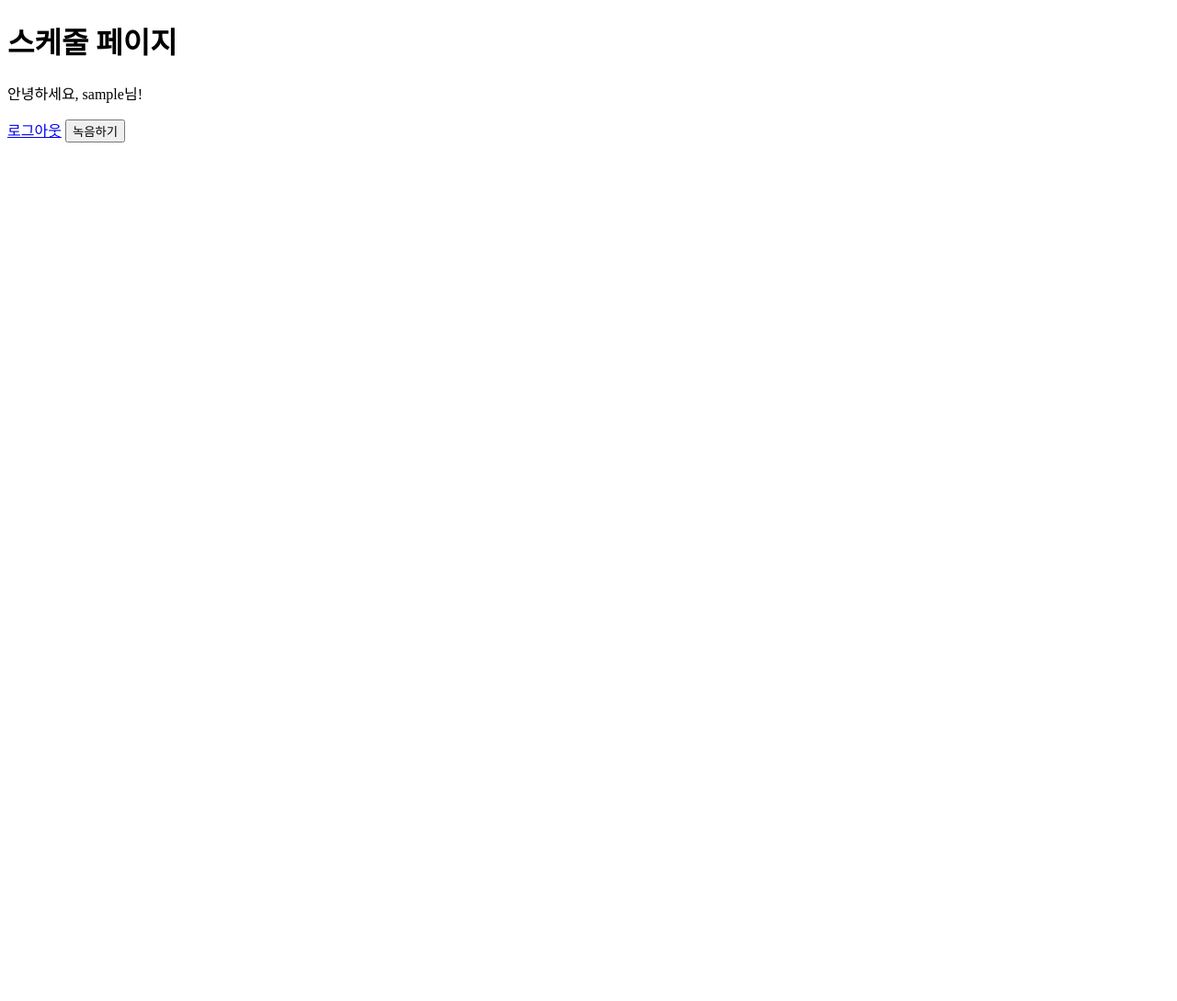
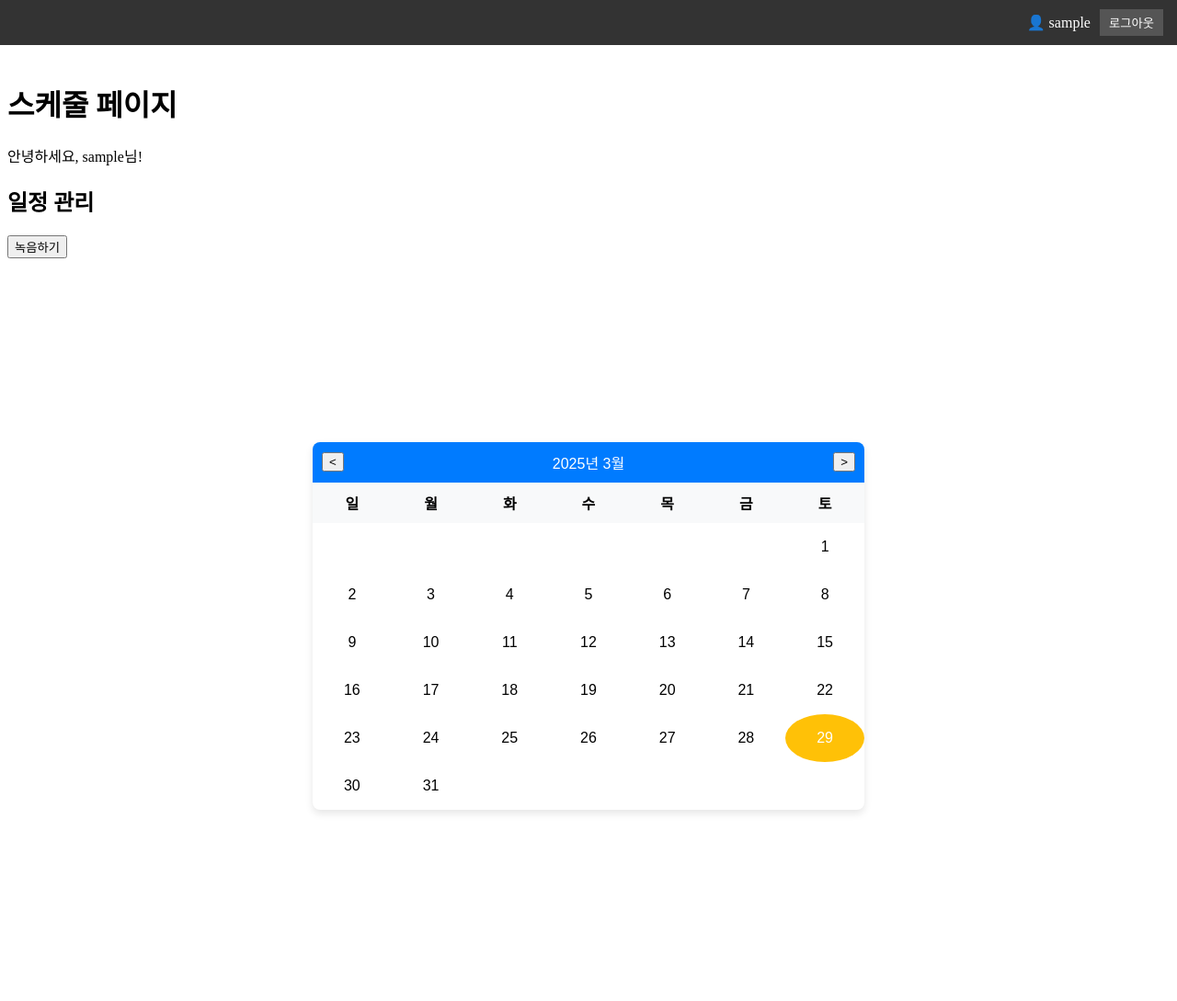
Before and after one commit to codeiwan/iw_schedule, a FastAPI app: page /schedule in a window 1280 px wide. Shown: the whole page at 92% size. Before the commit the page ends 155 px from the top, so only its background shows below. Run offline with FastAPI, Linux system fonts and the light colour scheme; the visitor is signed in with stand-in values (Sample User, id 1).

Commit message:
calendar 추가 및 nav bar 추가

```diff
--- a/static/css/schedule.css
+++ b/static/css/schedule.css
@@ -101,3 +101,67 @@
 .cancelButton:hover {
   background-color: #da190b; /* 취소 버튼 hover 효과 */
 }
+
+
+h2 {
+  margin-bottom: 20px;
+}
+
+#schedule-body {
+  font-family: Arial, sans-serif;
+  margin: 0;
+  padding: 0;
+  display: flex;
+  flex-direction: column;
+  align-items: center;
+  justify-content: center;
+  height: 100vh;
+}
+
+#calendar {
+  width: 100%;
+  max-width: 600px;
+  background-color: white;
+  border-radius: 8px;
+  box-shadow: 0 4px 8px rgba(0, 0, 0, 0.1);
+  overflow: hidden;
+}
+
+#calendar-header {
+  display: flex;
+  justify-content: space-between;
+  align-items: center;
+  padding: 10px;
+  background-color: #007bff;
+  color: white;
+}
+
+#calendar-body {
+  width: 100%;
+  border-collapse: collapse;
+}
+
+#calendar-body th {
+  background-color: #f8f9fa;
+  padding: 10px;
+}
+
+#calendar-body td {
+  width: 14.28%;
+  height: 50px;
+  text-align: center;
+  vertical-align: middle;
+  cursor: pointer;
+  transition: background-color 0.3s ease;
+}
+
+#calendar-body td:hover {
+  background-color: #e9ecef;
+}
+
+/* 오늘 날짜 강조 */
+.bg-warning {
+  background-color: #ffc107 !important;
+  color: white;
+  border-radius: 50%;
+}
--- a/static/js/schedule.js
+++ b/static/js/schedule.js
@@ -85,4 +85,71 @@ document.addEventListener("DOMContentLoaded", function () {
       console.error("녹음 취소 오류:", error);
     }
   });
+
+
+  // 달력 기능 추가
+  const today = new Date();
+  let currentMonth = today.getMonth();
+  let currentYear = today.getFullYear();
+
+  const monthYear = document.getElementById("month-year");
+  const calendarDays = document.getElementById("calendar-days");
+
+  const months = ["1월", "2월", "3월", "4월", "5월", "6월", "7월", "8월", "9월", "10월", "11월", "12월"];
+
+  function showCalendar(month, year) {
+    const firstDay = new Date(year, month).getDay();  // 월의 첫 번째 날의 요일 (0: 일요일, 6: 토요일)
+    const daysInMonth = 32 - new Date(year, month, 32).getDate();  // 해당 월의 총 일수
+
+    calendarDays.innerHTML = "";
+
+    // 제목 설정 (YYYY년 MM월)
+    monthYear.textContent = `${year}년 ${months[month]}`;
+
+    let date = 1;
+    for (let i = 0; i < 6; i++) {
+      const row = document.createElement("tr");
+
+      for (let j = 0; j < 7; j++) {
+        if (i === 0 && j < firstDay) {
+          // 첫 번째 주에서 빈 칸 추가
+          const cell = document.createElement("td");
+          cell.innerHTML = "";
+          row.appendChild(cell);
+        } else if (date > daysInMonth) {
+          // 해당 월의 마지막 날짜를 넘으면 중단
+          break;
+        } else {
+          // 날짜 채우기
+          const cell = document.createElement("td");
+          cell.textContent = date;
+
+          // 오늘 날짜 강조
+          if (date === today.getDate() && year === today.getFullYear() && month === today.getMonth()) {
+            cell.classList.add("bg-warning");
+          }
+
+          row.appendChild(cell);
+          date++;
+        }
+      }
+
+      calendarDays.appendChild(row);
+    }
+  }
+
+  document.getElementById("prev-month").addEventListener("click", function() {
+    currentYear = (currentMonth === 0) ? currentYear - 1 : currentYear;
+    currentMonth = (currentMonth === 0) ? 11 : currentMonth - 1;
+    showCalendar(currentMonth, currentYear);
+  });
+
+  document.getElementById("next-month").addEventListener("click", function() {
+    currentYear = (currentMonth === 11) ? currentYear + 1 : currentYear;
+    currentMonth = (currentMonth + 1) % 12;
+    showCalendar(currentMonth, currentYear);
+  });
+
+  // 페이지 로드 시 달력 표시
+  showCalendar(currentMonth, currentYear);
 });
--- /dev/null
+++ b/templates/base.html
@@ -0,0 +1,73 @@
+<style>
+  .navbar {
+    background-color: #333;
+    color: white;
+    padding: 10px 20px;
+    display: flex;
+    justify-content: space-between;
+    align-items: center;
+    width: 100%;
+    position: fixed;
+    top: 0;
+    left: 0;
+    z-index: 1000;
+  }
+
+  .navbar a {
+    color: white;
+    text-decoration: none;
+    margin-right: 15px;
+    font-weight: bold;
+  }
+
+  .navbar a:hover {
+    text-decoration: underline;
+  }
+
+  .nav-left, .nav-right {
+    display: flex;
+    align-items: center;
+  }
+
+  .nav-right form {
+    margin: 0;
+  }
+
+  .nav-right button {
+    background-color: #555;
+    color: white;
+    border: none;
+    padding: 5px 10px;
+    margin-left: 10px;
+    cursor: pointer;
+  }
+
+  .nav-right button:hover {
+    background-color: #777;
+  }
+
+  .nav-right {
+    margin-right: 35px; /* 오른쪽 여백 추가 */
+  }
+
+  body {
+    padding-top: 60px; /* 내비게이션 바 높이만큼 여백 추가 */
+  }
+</style>
+
+
+<div class="navbar">
+  <div class="nav-left">
+    <!-- 왼쪽에 내용 추가 가능 -->
+  </div>
+  <div class="nav-right">
+    {% if username %}
+      <span>👤 {{ username }}</span>
+      <form action="/logout" method="post">
+        <button type="submit">로그아웃</button>
+      </form>
+    {% else %}
+      <a href="/login">🔐 로그인</a>
+    {% endif %}
+  </div>
+</div>
--- a/templates/index.html
+++ b/templates/index.html
@@ -7,6 +7,6 @@
 </head>
 <body>
   <h1>시작하기</h1>
-  <button onclick="window.location.href='/login'">로그인</button>
+  <button onclick="window.location.href='/login'">시작하기</button>
 </body>
 </html>
--- a/templates/schedule.html
+++ b/templates/schedule.html
@@ -8,9 +8,11 @@
   <script src="{{ url_for('static', path='js/schedule.js') }}" defer></script>
 </head>
 <body>
+  {% include "base.html" %}
   <h1>스케줄 페이지</h1>
   <p>안녕하세요, {{ username }}님!</p>
-  <a href="/logout">로그아웃</a>
+
+  <h2>일정 관리</h2>
 
   <!-- 녹음 버튼 -->
   <button id="recordButton">녹음하기</button>
@@ -25,6 +27,33 @@
         <button id="startRecordingButton" class="recordingButton">▶️ 녹음 시작</button>
         <button id="stopRecordingButton" class="recordingButton" disabled>■ 녹음 종료</button>
         <button id="cancelRecordingButton" class="cancelButton" disabled>❌ 취소</button>
+      </div>
+    </div>
+  </div>
+
+  <div id="schedule-body">
+    <div id="calendar">
+      <div id="calendar-header">
+        <button id="prev-month">&lt;</button>
+        <span id="month-year"></span>
+        <button id="next-month">&gt;</button>
+      </div>
+      <table id="calendar-body">
+        <thead>
+          <tr>
+            <th>일</th>
+            <th>월</th>
+            <th>화</th>
+            <th>수</th>
+            <th>목</th>
+            <th>금</th>
+            <th>토</th>
+          </tr>
+        </thead>
+        <tbody id="calendar-days">
+          <!-- Calendar days will be injected here by JavaScript -->
+        </tbody>
+      </table>
     </div>
   </div>
 </body>
```
Also changed, not shown: routes/login.py (+5 -2 lines).
